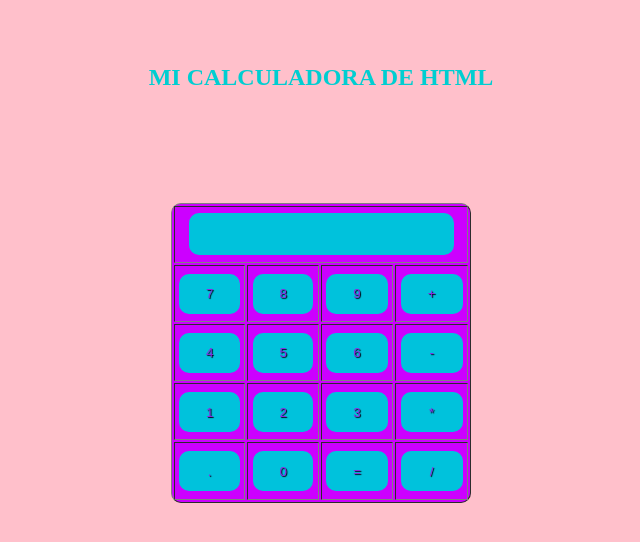
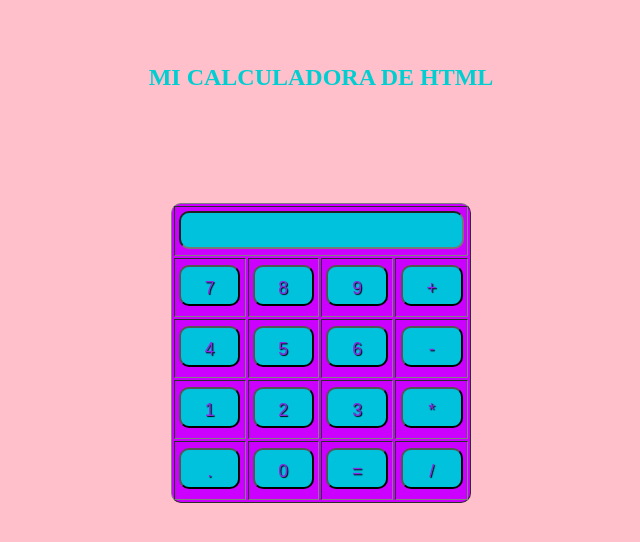
Before and after one commit to Azucena17/Calculadora, a plain HTML site: page index.html in a window 1280 px wide. Shown: the whole page, without its empty margins (319-959 px from the left). Drawn offline with Linux system fonts and the light colour scheme.

Commit message:
se agregaron las ultimas modificaciones

```diff
--- a/estilos.css
+++ b/estilos.css
@@ -22,6 +22,9 @@ input{
     color: blueviolet;
     background-color: rgb(0, 194, 220);
     text-shadow: 1px 1px 1px #000011;
-    border: 0;
+    border: 1;
     line-height: 2.5;
+    font-size: 1.1rem;
+    padding: 0 10px;
+
 }
```
